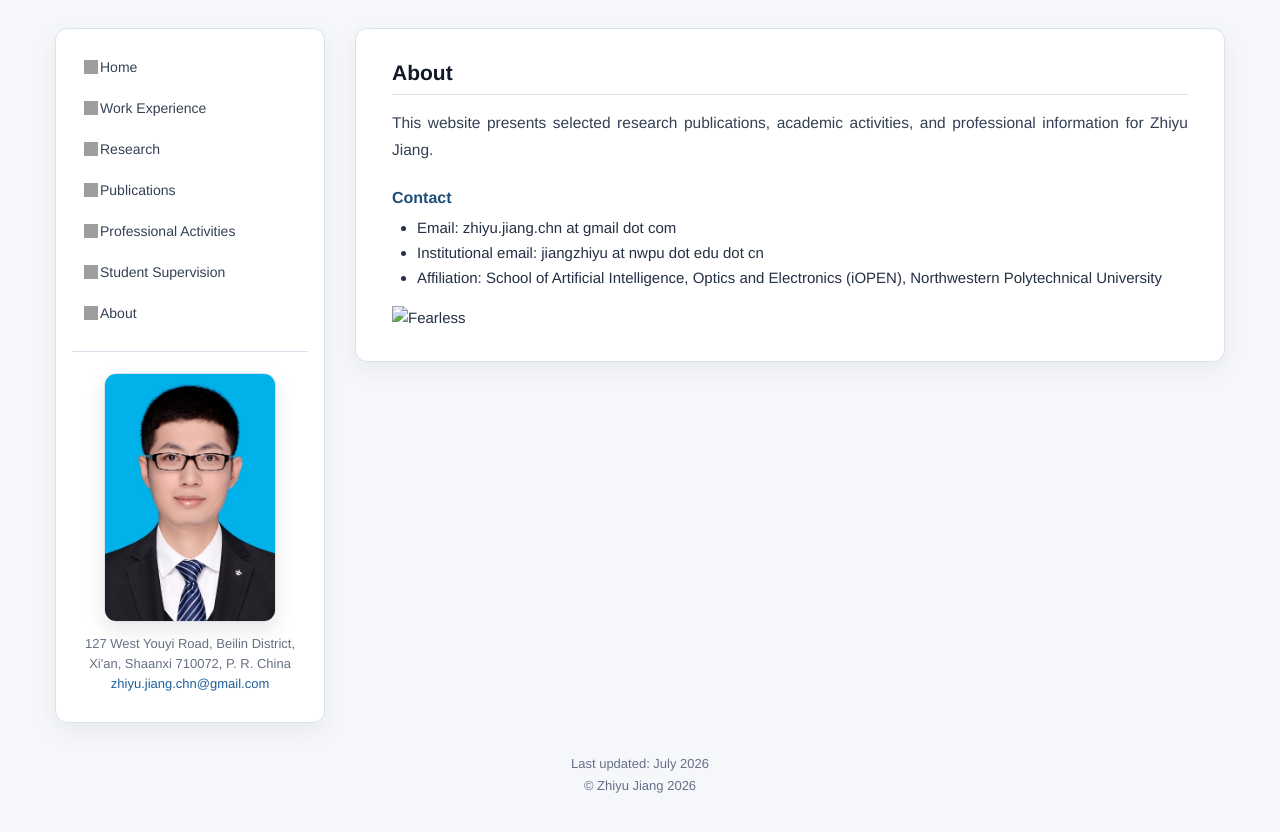
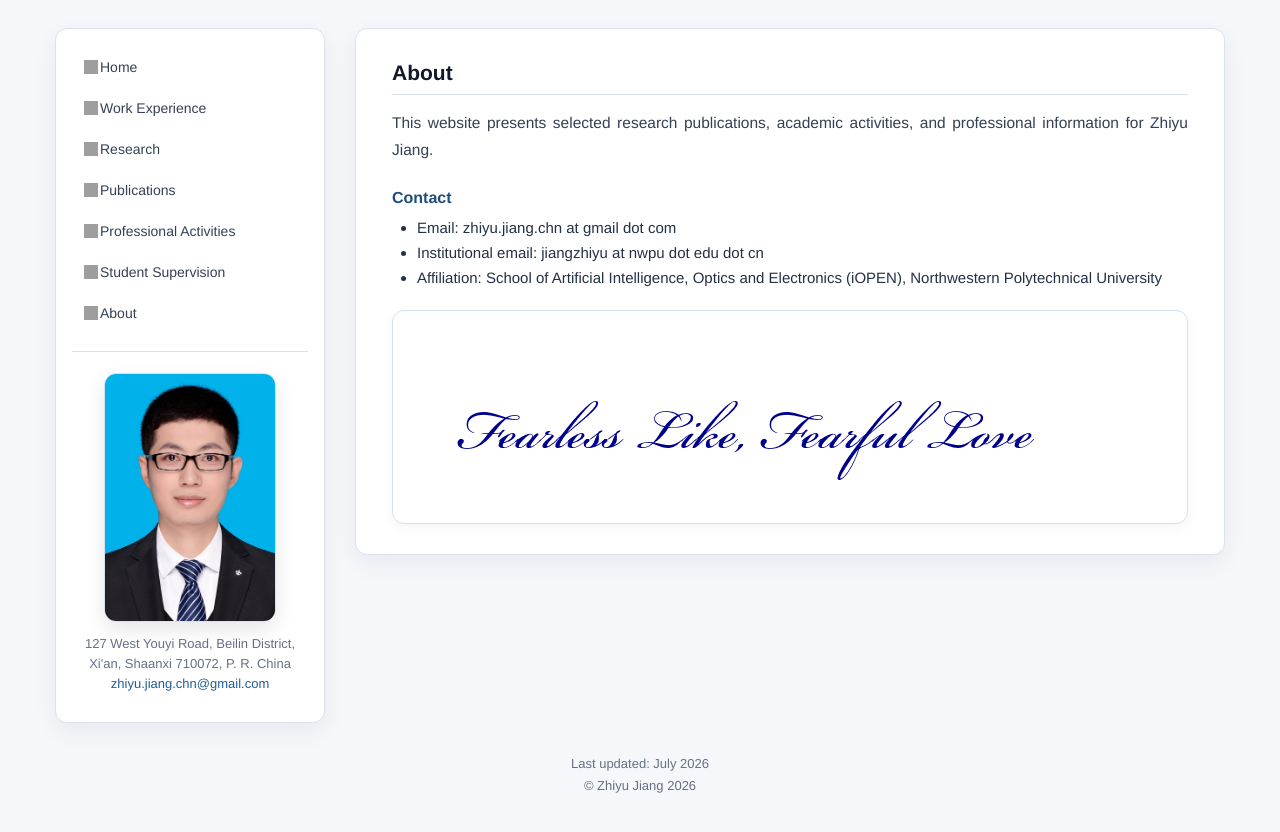
Before and after one commit to zhiyu-jiang/zhiyu-jiang.github.io, a Jekyll site: the page built from about.html, in a window 1280 px wide. Shown: the top 832 px of the page. Built offline with Jekyll 4.4.1, drawn with Linux system fonts in a browser that asks for light colours; grey boxes are pictures that could not be loaded.

Commit message:
update homepage

```diff
--- a/about.html
+++ b/about.html
@@ -15,4 +15,6 @@ This website presents selected research publications, academic activities, and p
   <li>Institutional email: jiangzhiyu at nwpu dot edu dot cn</li>
   <li>Affiliation: School of Artificial Intelligence, Optics and Electronics (iOPEN), Northwestern Polytechnical University</li>
 </ul>
-<img src="assets/images/Fearless.png" alt="Fearless" style="max-width: 100%; height: auto;">
+<div class="about-image-panel">
+  <img src="assets/img/Fearless.png" alt="Fearless" class="about-bottom-image">
+</div>
--- a/assets/css/my.css
+++ b/assets/css/my.css
@@ -210,6 +210,24 @@ h5 {
   color: #344054;
   font-size: 15.5px;
   line-height: 1.75;
+}
+
+.about-image-panel {
+  background: #ffffff;
+  border: 1px solid var(--border);
+  border-radius: 12px;
+  box-shadow: 0 4px 14px rgba(15, 23, 42, 0.045);
+  margin-top: 22px;
+  padding: 12px;
+  text-align: center;
+}
+
+.about-bottom-image {
+  border-radius: 10px;
+  display: block;
+  height: auto;
+  margin: 0 auto;
+  max-width: 100%;
 }
 
 ul,
```
